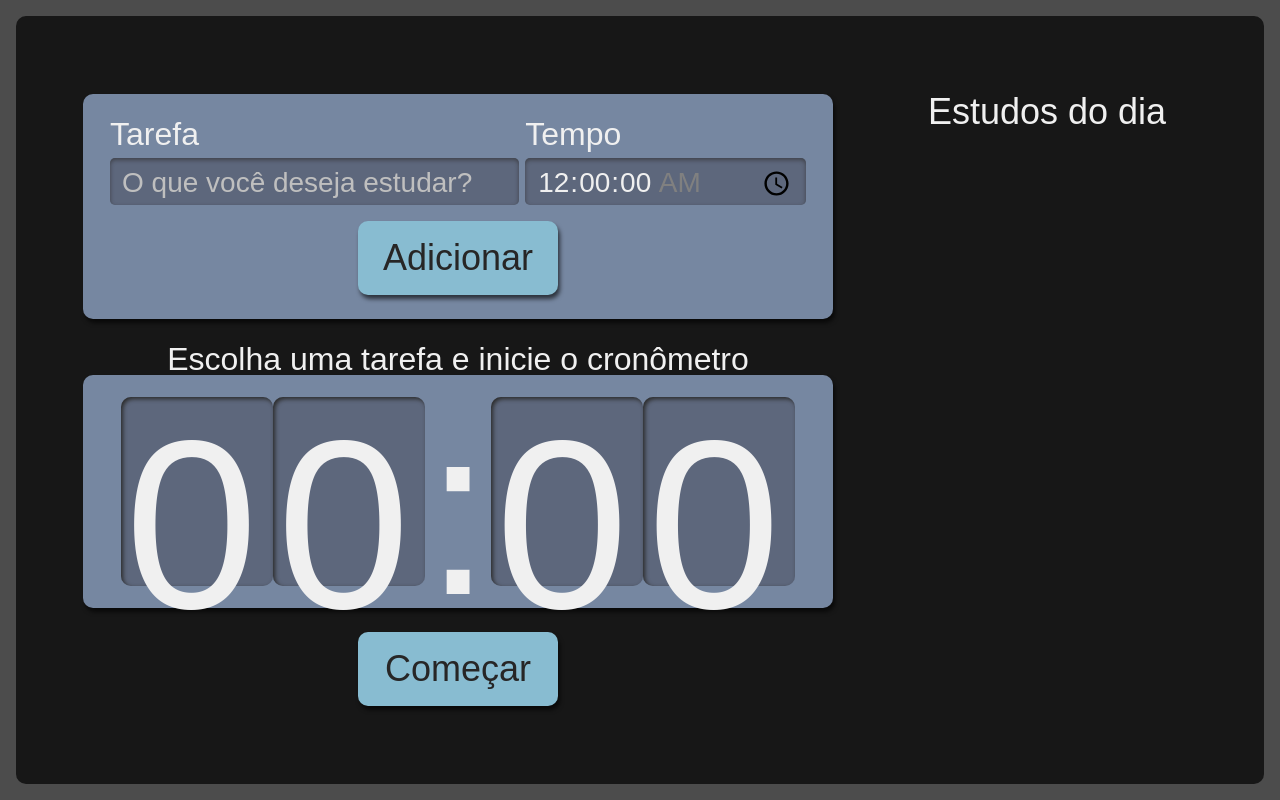
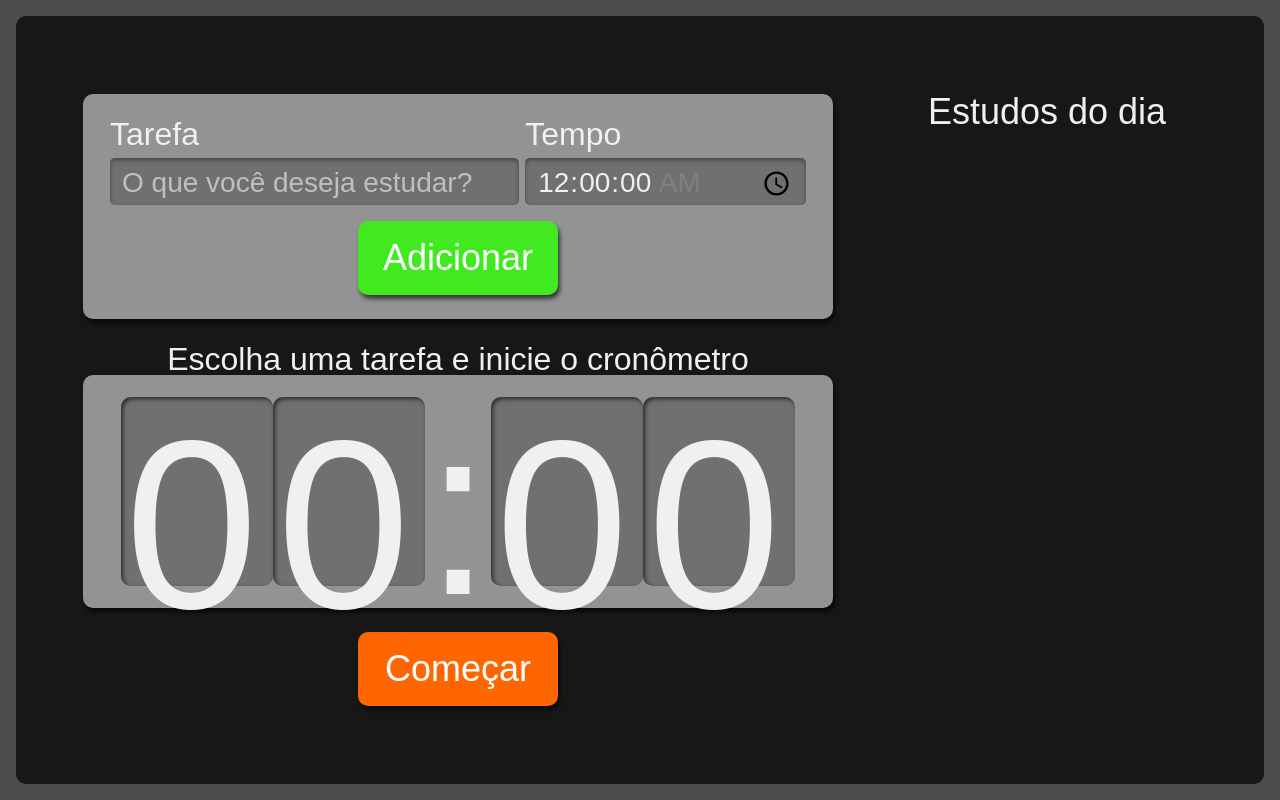
Before and after one commit to prince-neres/task-counter, a React (Create React App) app: page / in a window 1280 px wide. Built offline with nearby package versions, Linux system fonts and the light colour scheme.

Commit message:
Change style

```diff
--- a/src/components/Button/Button.module.scss
+++ b/src/components/Button/Button.module.scss
@@ -1,9 +1,9 @@
 .button {
   align-self: center;
-  background-color: #88bcd1;
+  background-color: #41e920;
   border-radius: 10px;
   box-shadow: 2px 4px 4px #0000009F;
-  color: #272626;
+  color: #ffffff;
   cursor: pointer;
   font-size: 1.25rem;
   padding: 16px;
--- a/src/components/Cron/Clock/Clock.module.scss
+++ b/src/components/Cron/Clock/Clock.module.scss
@@ -1,5 +1,5 @@
 .clockNumber {
-  background-color: #5D677C;
+  background-color: #707070;
   box-shadow: 2px 2px 4px #2B2B2B inset;
   height: 3.6rem;
   width: 3rem;
--- a/src/components/Cron/Cron.module.scss
+++ b/src/components/Cron/Cron.module.scss
@@ -6,7 +6,7 @@
 
   .clockWrapper {
     align-items: center;
-    background-color: #7687A1;
+    background-color: #939393;
     border-radius: 10px;
     box-shadow: 2px 4px 4px #0000009F;
     box-sizing: border-box;
@@ -23,10 +23,10 @@
   }
 
   button {
-    background-color: #88bcd1;
+    background-color: #ff6600;
     border-radius: 10px;
     box-shadow: 2px 4px 4px #0000009F;
-    color: #272626;
+    color: #ffffff;
     cursor: pointer;
     font-size: 1.25rem;
     padding: 16px;
--- a/src/components/Form/Form.module.scss
+++ b/src/components/Form/Form.module.scss
@@ -2,7 +2,7 @@
   display:flex;
   flex-direction: column;
   grid-area: nova-tarefa;
-  background-color: #7687A1;
+  background-color: #939393;
   border-radius: 10px;
   box-shadow: 2px 4px 4px #0000009F;
   padding: 12px;
@@ -24,7 +24,7 @@
       box-sizing: border-box;
       border: unset;
       border-radius: 5px;
-      background-color: #5D677C;
+      background-color: #707070;
       box-shadow: 0px 2px 4px #2D2B2B9F inset;
 
       &::placeholder {
--- a/src/components/List/Item/Item.module.scss
+++ b/src/components/List/Item/Item.module.scss
@@ -1,5 +1,5 @@
 .item {
-  background-color: #4D4D4D;
+  background-color: #939393;
   border-radius: 8px;
   box-shadow: 2px 4px 4px #0000009F;
   padding: 12px;
```
